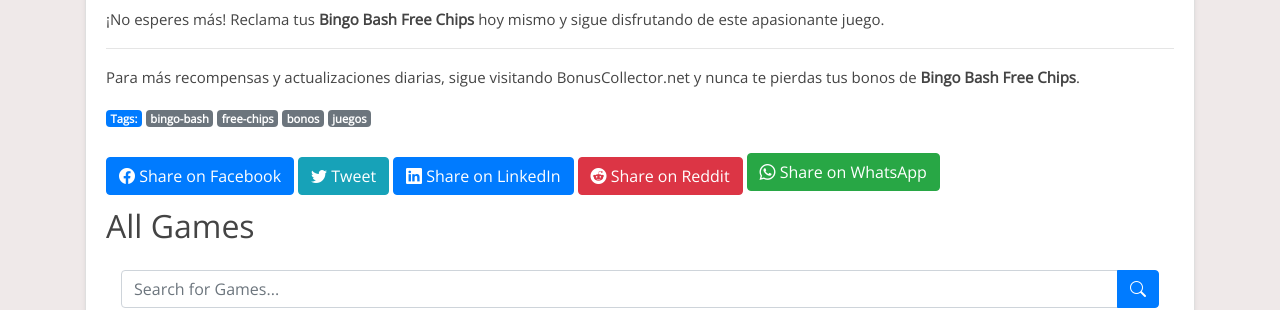
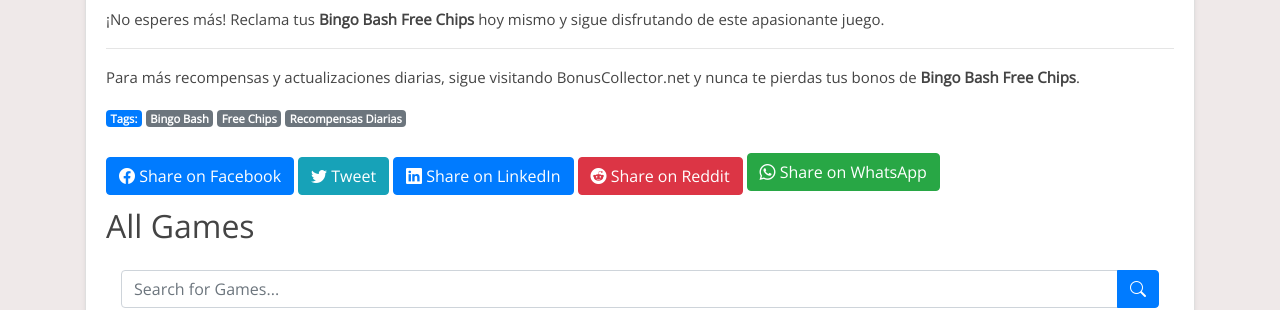
Before and after one commit to Prollad99/bs-net, a Jekyll site: the page built from es/_posts/2024-07-17-bingo-bash.md, in a window 1280 px wide and 900 px high, scrolled down 7842 px. Shown: the part 149-459 px from the top of the window. Built offline with Jekyll 4.4.1, drawn with Linux system fonts in a browser that asks for light colours; nearby versions of some CDN libraries; comment, search, counter and statistics services are not loaded.

Commit message:
Update 2024-07-17-bingo-bash.md

```diff
--- a/es/_posts/2024-07-17-bingo-bash.md
+++ b/es/_posts/2024-07-17-bingo-bash.md
@@ -2,7 +2,7 @@
 layout: post
 title: "Bingo Bash Free Chips: ¡Obtén tus Bonos Diarios!"
 date: 2024-07-17
-tags: [bingo-bash, free-chips, bonos, juegos]
+tags: [Bingo Bash, Free Chips, Recompensas Diarias]
 author: BonusCollector.net
 description: "Descubre cómo obtener Bingo Bash Free Chips todos los días y disfruta al máximo de este emocionante juego de bingo. ¡Haz clic para tus recompensas diarias!"
 lang: es
```
